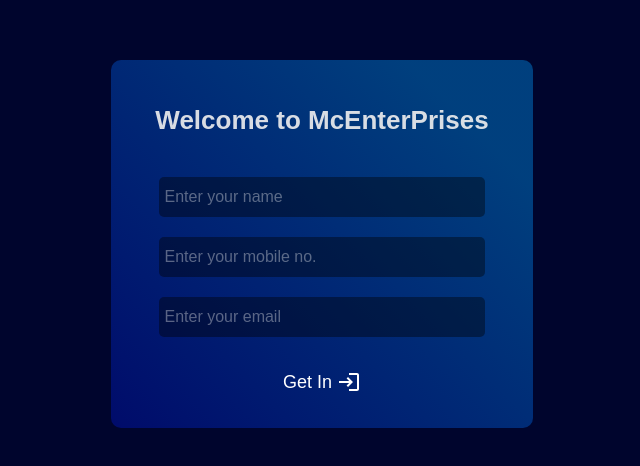
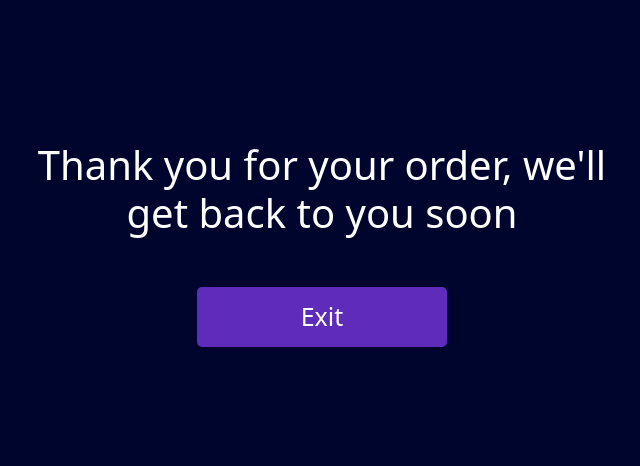
Before and after one commit to optimm/Design-Configurator-Shopping-App, a React (Create React App) app: page /summary in a window 1280 px wide. Before the commit this address led to /. Shown: the part 156-622 px from the top of the page, without its empty margins (318-958 px from the left). Built offline with nearby package versions, Linux system fonts and the light colour scheme.

Commit message:
summary fix

```diff
--- a/src/components/body/summary/Summary.jsx
+++ b/src/components/body/summary/Summary.jsx
@@ -4,28 +4,28 @@
 import { clearUser } from '../../../features/user/userSlice';
 import "./summary.css"
 function Summary() {
-    const navigate = useNavigate();
-    const dispatch = useDispatch();
-    useEffect(() => {
-        let confirmed = sessionStorage.getItem('confirmed');
-        confirmed = Boolean(confirmed);
-        if (confirmed === true) { }
-        else { navigate("/"); }
-    }, [])
+    // const navigate = useNavigate();
+    // const dispatch = useDispatch();
+    // useEffect(() => {
+    //     let confirmed = sessionStorage.getItem('confirmed');
+    //     confirmed = Boolean(confirmed);
+    //     if (confirmed === true) { }
+    //     else { navigate("/"); }
+    // }, [])
 
-    function handleClean() {
-        sessionStorage.clear();
-        sessionStorage.setItem('isauth', false);
-        sessionStorage.setItem('isempty', true);
-        dispatch(clearUser());
-        navigate("/");
-    }
+    // function handleClean() {
+    //     sessionStorage.clear();
+    //     sessionStorage.setItem('isauth', false);
+    //     sessionStorage.setItem('isempty', true);
+    //     dispatch(clearUser());
+    //     navigate("/");
+    // }
 
 
     return (
         <div className='summary'>
-            <h1>Thank You For Your Order</h1>
-            <button onClick={handleClean}>Exit</button>
+            <h1>Thank you for your order, we'll get back to you soon</h1>
+            <button className="exit-button">Exit</button>
         </div>
     )
 }
--- a/src/components/body/summary/summary.css
+++ b/src/components/body/summary/summary.css
@@ -1,8 +1,37 @@
 .summary {
     height: 100vh;
+    background: rgb(0, 5, 45);
+
     display: flex;
     flex-direction: column;
-    gap: 30px;
+    gap: 50px;
     justify-content: center;
     align-items: center;
 }
+
+.summary h1 {
+    width: 50%;
+    text-align: center;
+    margin: 0px auto;
+    font-size: 40px;
+    color: white;
+}
+
+.exit-button {
+    background-color: #5e2bbb;
+    outline: none;
+    border: none;
+    border-radius: 5px;
+    display: flex;
+    justify-content: center;
+    align-items: center;
+    color: white;
+    font-size: 25px;
+    font-weight: 500;
+    width: 250px;
+    height: 60px;
+}
+
+.exit-button:hover {
+    background-color: #3c108d;
+}
```
